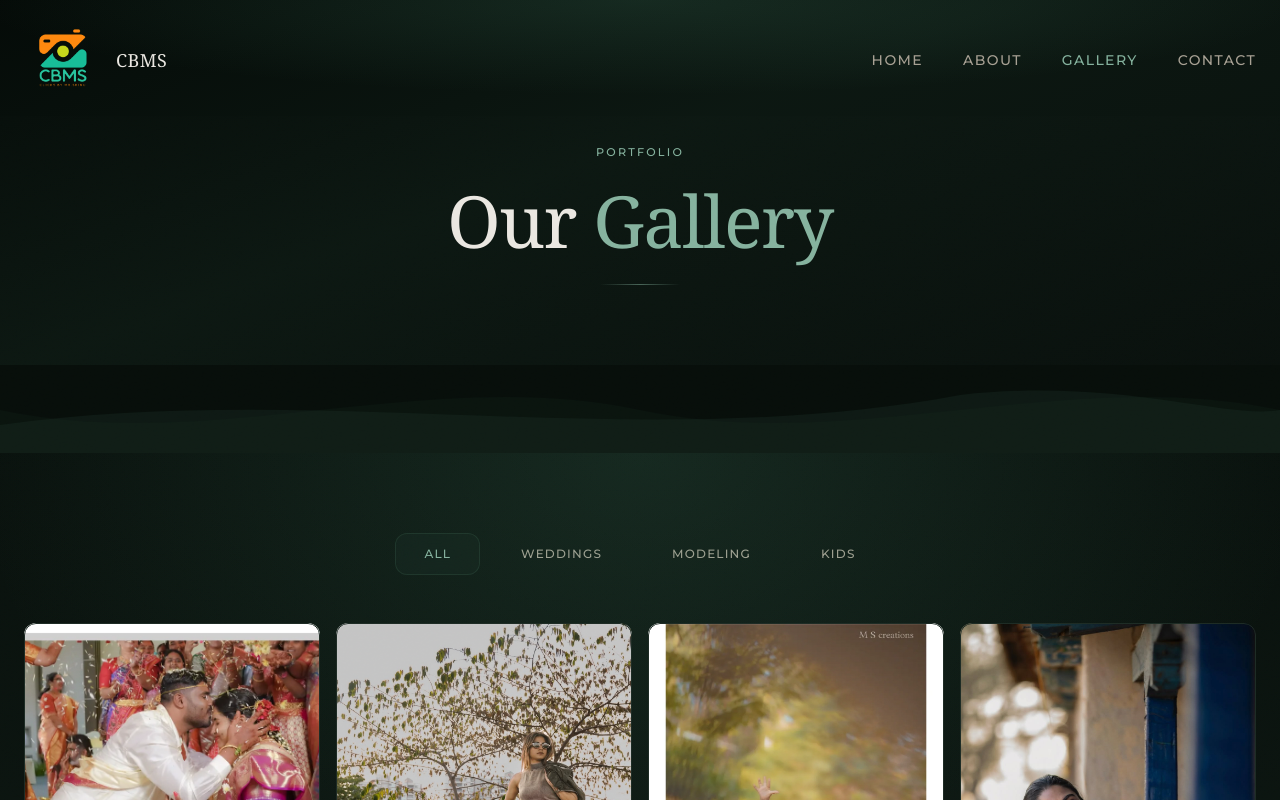
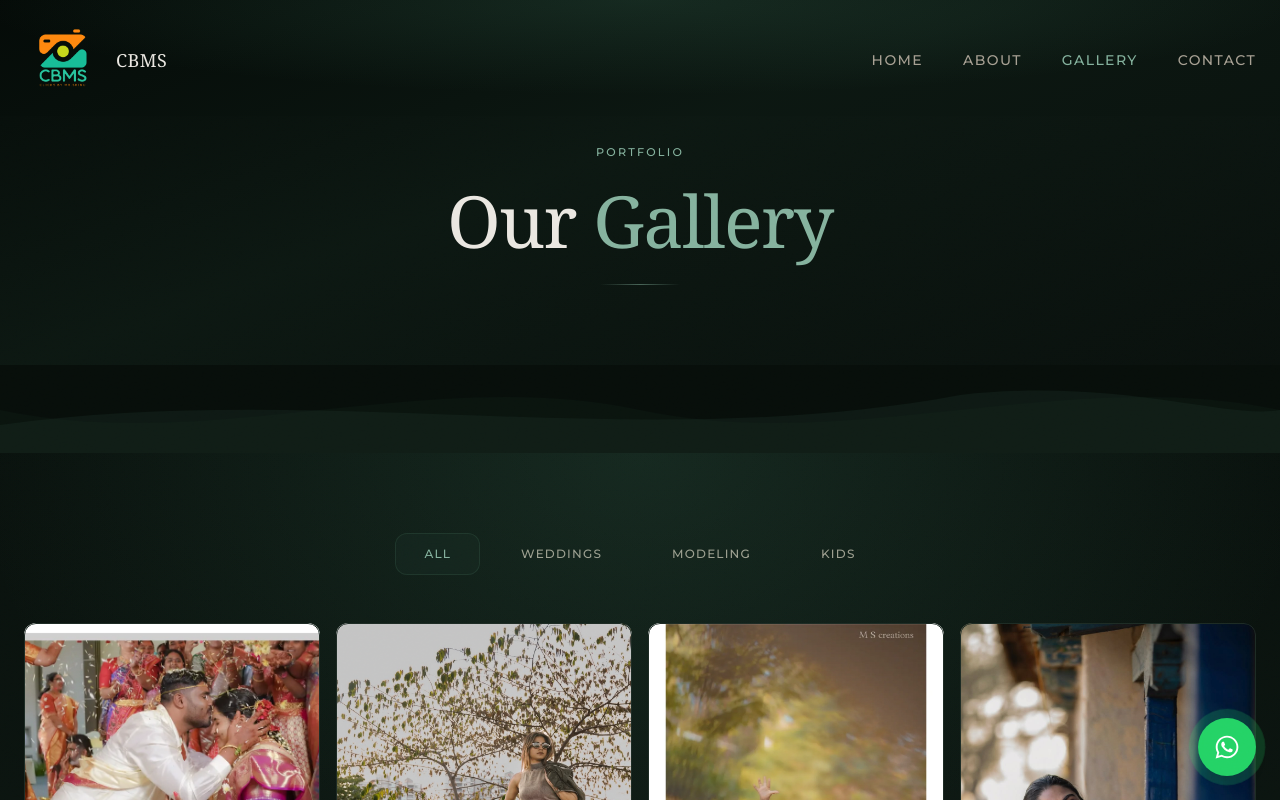
Before and after one commit to kartikbhatia12/Photography, a React (Vite) app: page /gallery in a window 1280 px wide. Shown: the top 800 px of the page. Built offline with nearby package versions, Linux system fonts and the light colour scheme.

Commit message:
Integrate WhatsAppButton into Gallery component
Added WhatsAppButton component to Gallery.

```diff
--- a/src/pages/Gallery.jsx
+++ b/src/pages/Gallery.jsx
@@ -22,6 +22,7 @@ import image30 from "../assets/image30.webp";
 import image31 from "../assets/image31.webp";
 import image32 from "../assets/image32.webp";
 import image33 from "../assets/image33.jpg";
+import WhatsAppButton from "../components/WhatsAppButton";
 
 const galleryItems = [
   { id: 1, src: image15, category: "Weddings", caption: "Golden hour vows", aspect: "4/5"  },
@@ -157,6 +158,7 @@ const Gallery = () => {
 
       <WaveDivider flip />
       <Footer />
+      <WhatsAppButton />
     </div>
   );
 };
```
